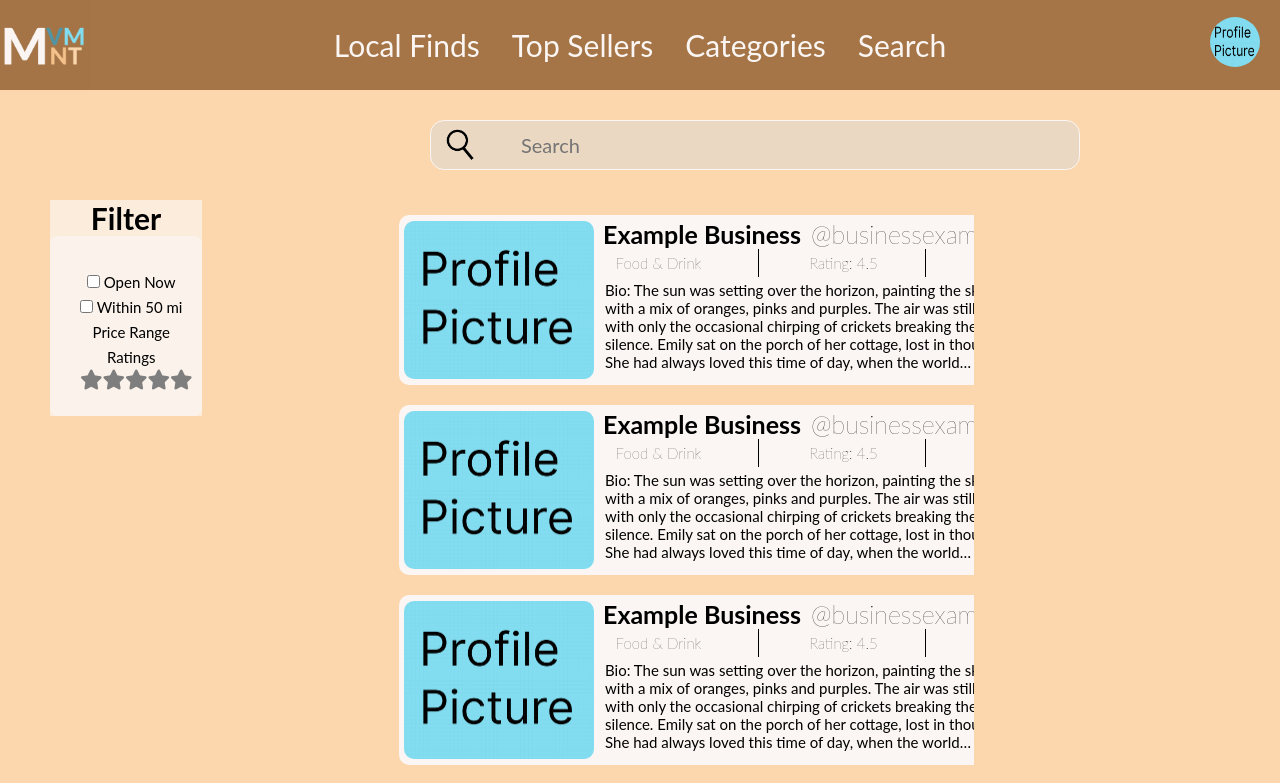
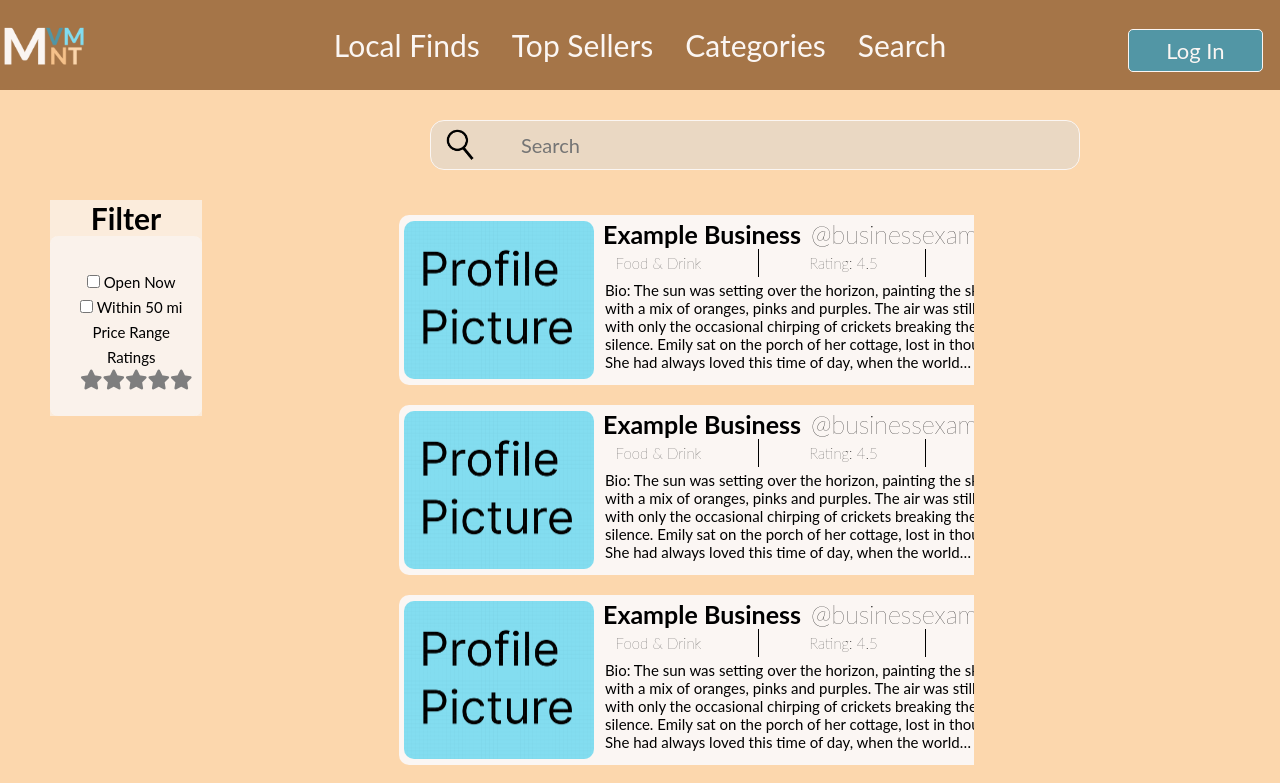
Before and after one commit to FantasticFiveHU23/MVMNT, a React (Create React App) app: page / in a window 1280 px wide. Shown: the top 783 px of the page. Built offline with nearby package versions, Linux system fonts and the light colour scheme.

Commit message:
Feb 9 10:04 AM

```diff
--- a/src/components/LoginButton.js
+++ b/src/components/LoginButton.js
@@ -3,12 +3,32 @@ import '../styles/LoginButton.css';
 import '../styles/ModalLogin.css';
 
 class LoginButton extends React.Component {
+  state = {
+    showModal: false,
+  };
+
+  toggleModal = () => {
+    this.setState({
+      showModal: !this.state.showModal,
+    });
+  };
+
   render() {
     return (
       <React.Fragment>
         <button className="login-button" onClick={this.toggleModal}>
           Log In
         </button>
+        {this.state.showModal ? (
+          <div className="modal">
+            <div className="modal-content">
+              <span className="close-button" onClick={this.toggleModal}>
+                &times;
+              </span>
+              {/* Add the form for the login here */}
+            </div>
+          </div>
+        ) : null}
       </React.Fragment>
     );
   }
--- a/src/pages/App.js
+++ b/src/pages/App.js
@@ -3,7 +3,7 @@ import React, { useState } from 'react';
 import HomePage from './HomePage';
 
 function App() {
-  const [isLoggedIn, setIsLoggedIn] = useState(true);
+  const [isLoggedIn, setIsLoggedIn] = useState(false);
 
   return (
     <div className="App">
```
Also changed, not shown: src/components/ModalLogin.js (added).
